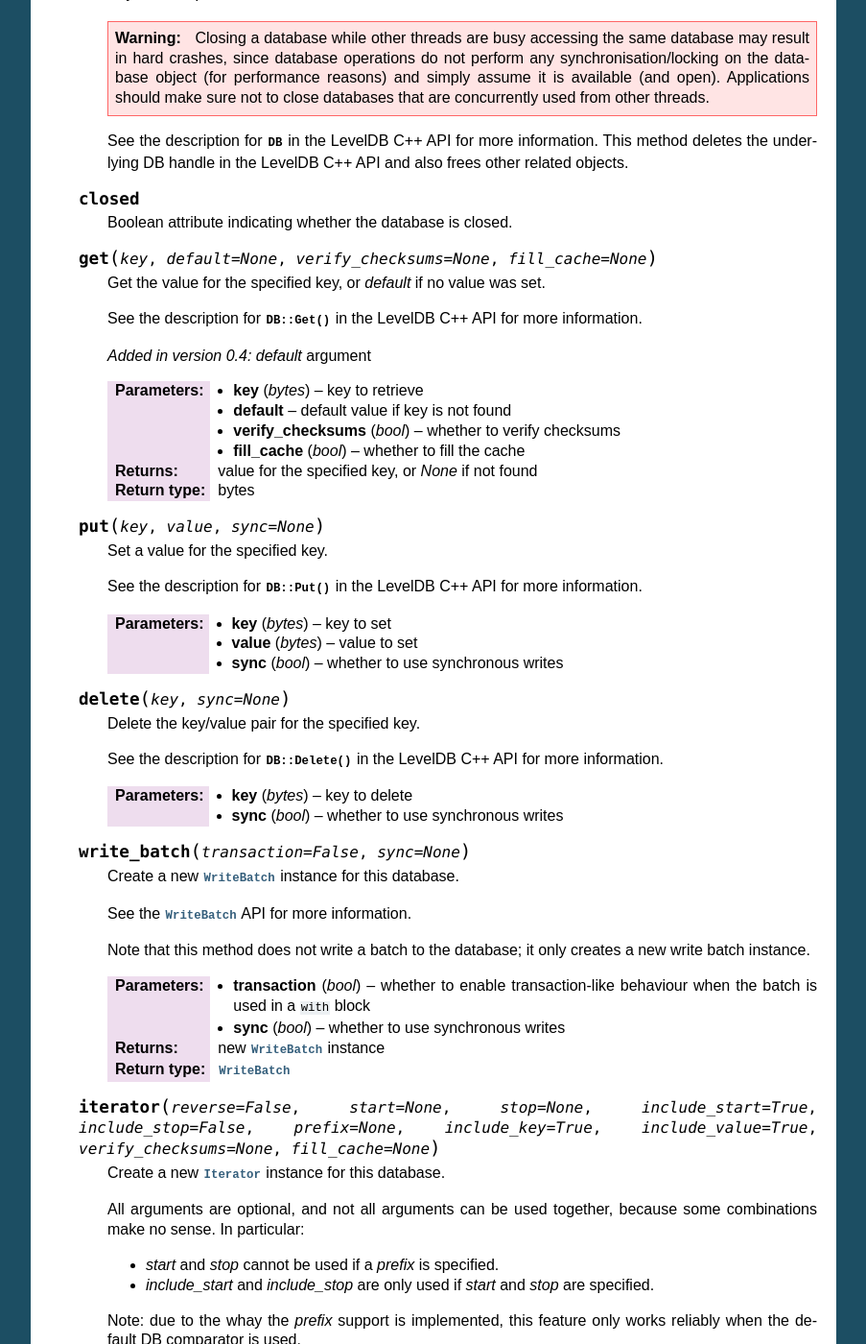
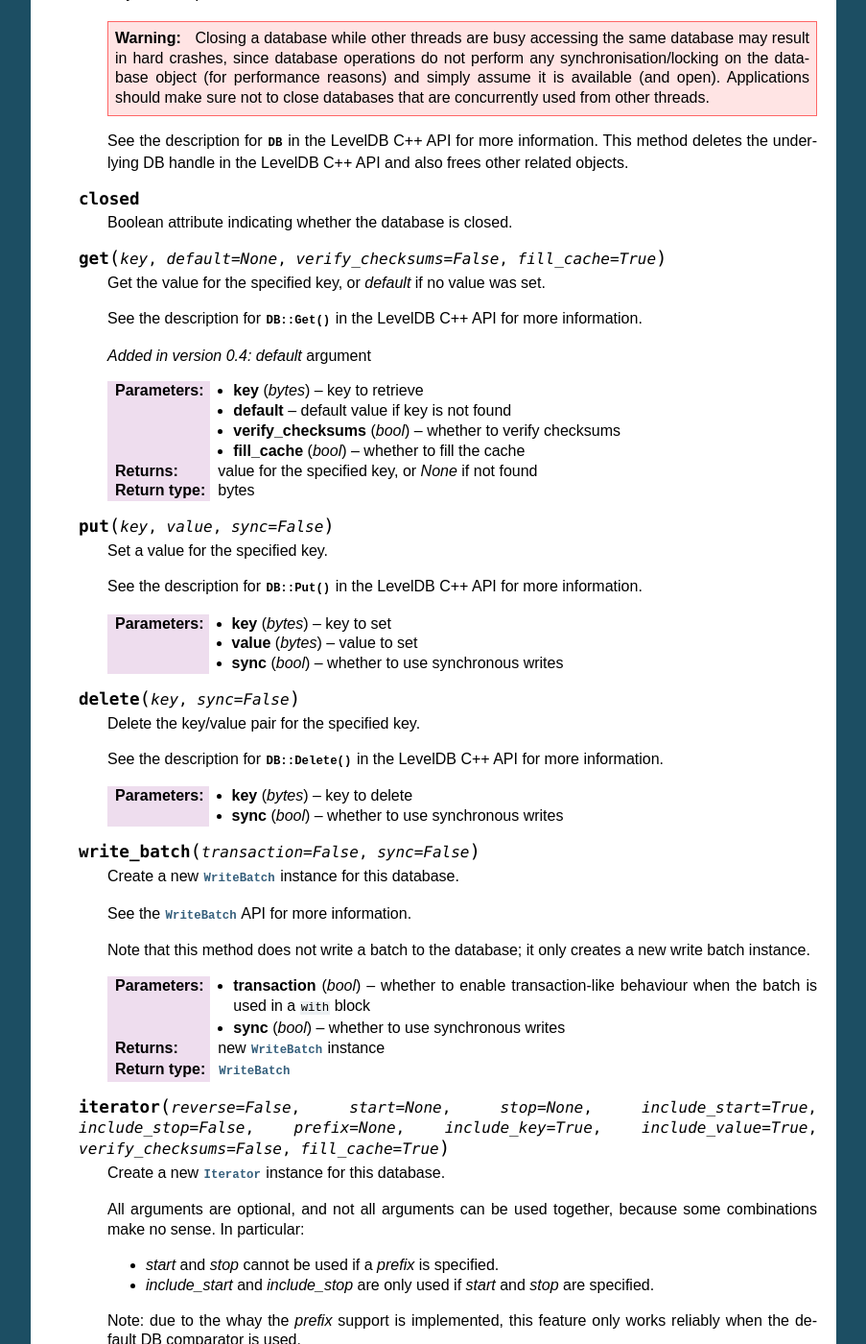
Before and after one commit to wbolster/plyvel, a Sphinx documentation site: the page built from doc/api.rst, in a window 1280 px wide and 1400 px high, scrolled down 1193 px. Shown: the whole window at 96% size, without its empty margins (198-1101 px from the left). Built offline with Sphinx 7.4.7, drawn with Linux system fonts in a browser that asks for light colours.

Commit message:
Use explicit verify_checksums, fill_cache, and sync flags
...instead of implicit type conversions and the None defaults for these
flags. While at it, clean up the Python bool version C++ bool mess.

```diff
--- a/doc/api.rst
+++ b/doc/api.rst
@@ -89,7 +89,7 @@
       Boolean attribute indicating whether the database is closed.
 
 
-   .. py:method:: get(key, default=None, verify_checksums=None, fill_cache=None)
+   .. py:method:: get(key, default=None, verify_checksums=False, fill_cache=True)
 
       Get the value for the specified key, or `default` if no value was set.
 
@@ -107,7 +107,7 @@
       :rtype: bytes
 
 
-   .. py:method:: put(key, value, sync=None)
+   .. py:method:: put(key, value, sync=False)
 
       Set a value for the specified key.
 
@@ -119,7 +119,7 @@
       :param bool sync: whether to use synchronous writes
 
 
-   .. method:: delete(key, sync=None)
+   .. method:: delete(key, sync=False)
 
       Delete the key/value pair for the specified key.
 
@@ -130,7 +130,7 @@
       :param bool sync: whether to use synchronous writes
 
 
-   .. py:method:: write_batch(transaction=False, sync=None)
+   .. py:method:: write_batch(transaction=False, sync=False)
 
       Create a new :py:class:`WriteBatch` instance for this database.
 
@@ -146,7 +146,7 @@
       :rtype: :py:class:`WriteBatch`
 
 
-   .. py:method:: iterator(reverse=False, start=None, stop=None, include_start=True, include_stop=False, prefix=None, include_key=True, include_value=True, verify_checksums=None, fill_cache=None)
+   .. py:method:: iterator(reverse=False, start=None, stop=None, include_start=True, include_stop=False, prefix=None, include_key=True, include_value=True, verify_checksums=False, fill_cache=True)
 
       Create a new :py:class:`Iterator` instance for this database.
 
```
Also changed, not shown: 1 other file.
